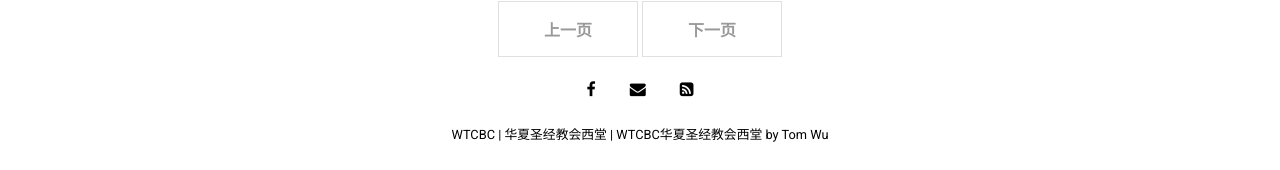
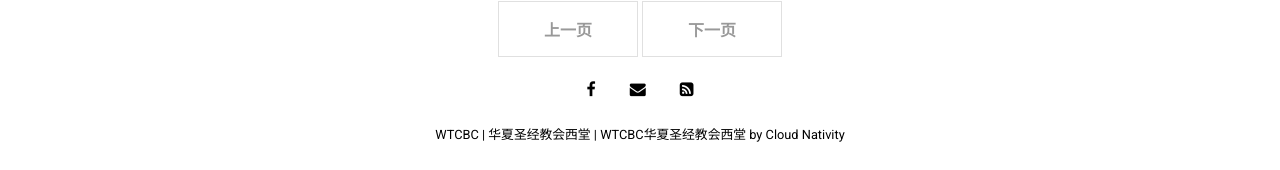
Before and after one commit to wtcbc/wtcbc.github.io, a Jekyll site: the page built from index.html, in a window 1280 px wide and 1073 px high. Shown: the part 900-1070 px from the top of the window. Built offline with Jekyll 4.4.1, drawn with Linux system fonts in a browser that asks for light colours; nearby versions of some CDN libraries; the list of posts is cut into pages by our own code.

Commit message:
fix author

```diff
--- a/_config.yml
+++ b/_config.yml
@@ -16,7 +16,7 @@ sass:
 # Customise atom feed settings (this is where Jekyll-Feed gets configuration information)
 title:		           "WTCBC | 华夏圣经教会西堂"
 description:	       "WTCBC华夏圣经教会西堂"
-author:              "Tom Wu"
+author:              "Cloud Nativity"
 
 # RSS 2.0 can be used instead of Atom by uncommenting following two lines
 #feed:
```
